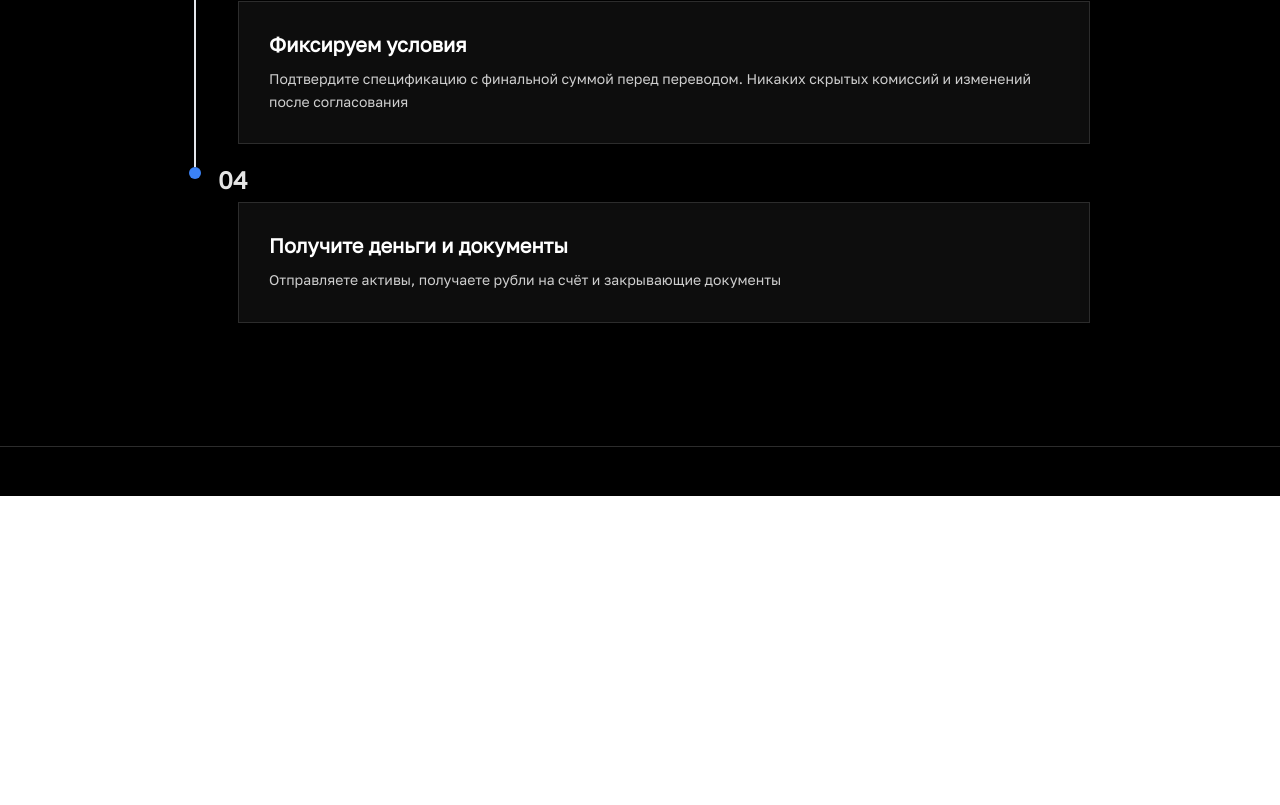
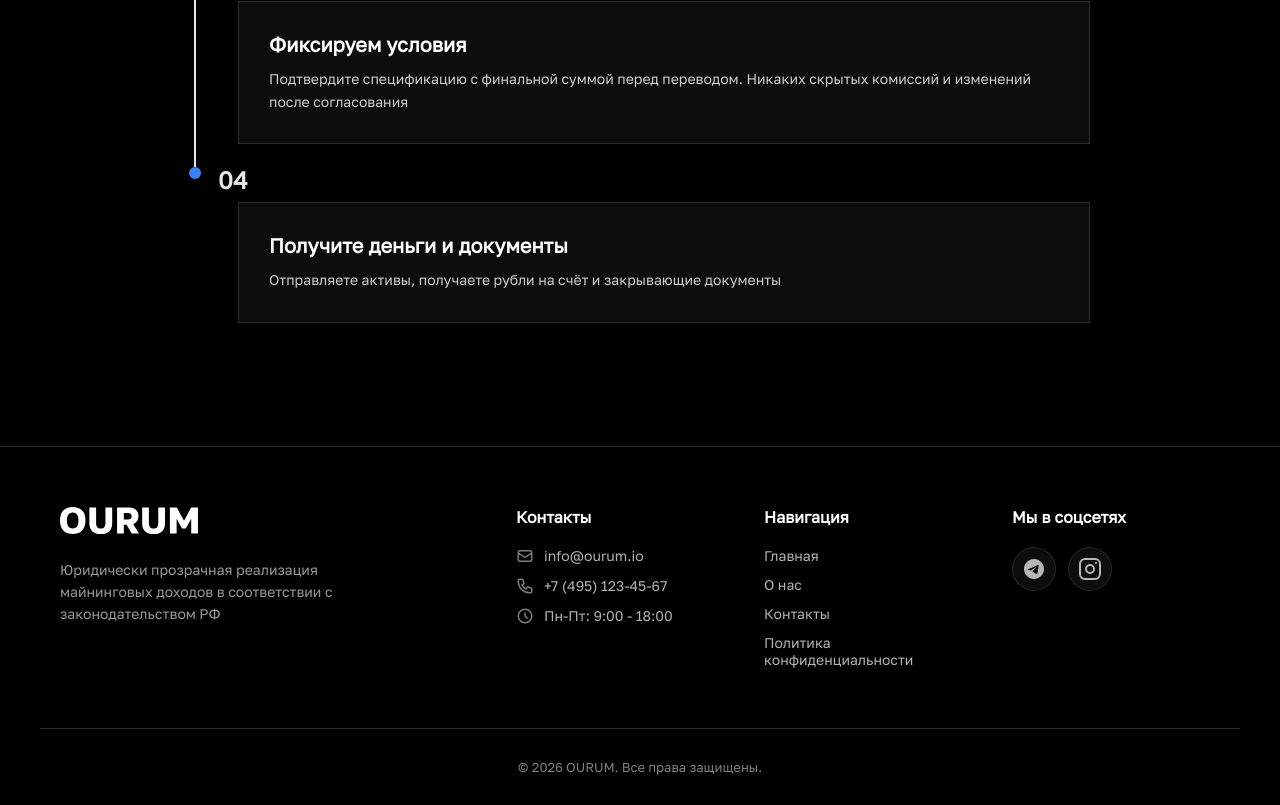
Before and after one commit to temalev/ourum-landing, a Nuxt app: page / in a window 1280 px wide. Shown: the part 1646-2451 px from the top of the page. Before the commit the page ends 2142 px from the top, so only its background shows below. Built offline with nearby package versions, Linux system fonts and the light colour scheme.

Commit message:
доработан футер

```diff
--- a/components/Footer.vue
+++ b/components/Footer.vue
@@ -1,29 +1,234 @@
 <template>
   <footer class="footer">
     <div class="footer__container">
-      <!-- Здесь можно добавить контент footer (ссылки, копирайт и т.д.) -->
+      <!-- Логотип и описание -->
+      <div class="footer__section footer__about">
+        <div class="footer__logo">
+          <img src="@/public/img/OURUM.svg" alt="OURUM" class="footer__logo-img" />
+        </div>
+        <p class="footer__description">
+          Юридически прозрачная реализация майнинговых доходов в соответствии с законодательством РФ
+        </p>
+      </div>
+
+      <!-- Контакты -->
+      <div class="footer__section footer__contacts">
+        <h3 class="footer__title">Контакты</h3>
+        <ul class="footer__list">
+          <li class="footer__list-item">
+            <a href="mailto:info@ourum.io" class="footer__link">
+              <svg width="18" height="18" viewBox="0 0 24 24" fill="none">
+                <path d="M3 8L10.89 13.26C11.2187 13.4793 11.6049 13.5963 12 13.5963C12.3951 13.5963 12.7813 13.4793 13.11 13.26L21 8M5 19H19C19.5304 19 20.0391 18.7893 20.4142 18.4142C20.7893 18.0391 21 17.5304 21 17V7C21 6.46957 20.7893 5.96086 20.4142 5.58579C20.0391 5.21071 19.5304 5 19 5H5C4.46957 5 3.96086 5.21071 3.58579 5.58579C3.21071 5.96086 3 6.46957 3 7V17C3 17.5304 3.21071 18.0391 3.58579 18.4142C3.96086 18.7893 4.46957 19 5 19Z" stroke="currentColor" stroke-width="2" stroke-linecap="round" stroke-linejoin="round"/>
+              </svg>
+              info@ourum.io
+            </a>
+          </li>
+          <li class="footer__list-item">
+            <a href="tel:+74951234567" class="footer__link">
+              <svg width="18" height="18" viewBox="0 0 24 24" fill="none">
+                <path d="M3 5C3 3.89543 3.89543 3 5 3H8.27924C8.70967 3 9.09181 3.27543 9.22792 3.68377L10.7257 8.17721C10.8831 8.64932 10.6694 9.16531 10.2243 9.38787L7.96701 10.5165C9.06925 12.9612 11.0388 14.9308 13.4835 16.033L14.6121 13.7757C14.8347 13.3306 15.3507 13.1169 15.8228 13.2743L20.3162 14.7721C20.7246 14.9082 21 15.2903 21 15.7208V19C21 20.1046 20.1046 21 19 21H18C9.71573 21 3 14.2843 3 6V5Z" stroke="currentColor" stroke-width="2" stroke-linecap="round" stroke-linejoin="round"/>
+              </svg>
+              +7 (495) 123-45-67
+            </a>
+          </li>
+          <li class="footer__list-item">
+            <span class="footer__link">
+              <svg width="18" height="18" viewBox="0 0 24 24" fill="none">
+                <path d="M12 21C16.9706 21 21 16.9706 21 12C21 7.02944 16.9706 3 12 3C7.02944 3 3 7.02944 3 12C3 16.9706 7.02944 21 12 21Z" stroke="currentColor" stroke-width="2" stroke-linecap="round" stroke-linejoin="round"/>
+                <path d="M12 8V12L15 15" stroke="currentColor" stroke-width="2" stroke-linecap="round" stroke-linejoin="round"/>
+              </svg>
+              Пн-Пт: 9:00 - 18:00
+            </span>
+          </li>
+        </ul>
+      </div>
+
+      <!-- Навигация -->
+      <div class="footer__section footer__navigation">
+        <h3 class="footer__title">Навигация</h3>
+        <ul class="footer__list">
+          <li class="footer__list-item">
+            <a href="#" class="footer__link">Главная</a>
+          </li>
+          <li class="footer__list-item">
+            <a href="#" class="footer__link">О нас</a>
+          </li>
+          <li class="footer__list-item">
+            <a href="#" class="footer__link">Контакты</a>
+          </li>
+          <li class="footer__list-item">
+            <a href="#" class="footer__link">Политика конфиденциальности</a>
+          </li>
+        </ul>
+      </div>
+
+      <!-- Соцсети -->
+      <div class="footer__section footer__social">
+        <h3 class="footer__title">Мы в соцсетях</h3>
+        <div class="footer__social-links">
+          <a href="https://t.me/ourum" target="_blank" rel="noopener noreferrer" class="footer__social-link" aria-label="Telegram">
+            <svg width="24" height="24" viewBox="0 0 24 24" fill="currentColor">
+              <path d="M12 2C6.48 2 2 6.48 2 12s4.48 10 10 10 10-4.48 10-10S17.52 2 12 2zm4.64 6.8c-.15 1.58-.8 5.42-1.13 7.19-.14.75-.42 1-.68 1.03-.58.05-1.02-.38-1.58-.75-.88-.58-1.38-.94-2.23-1.5-.99-.65-.35-1.01.22-1.59.15-.15 2.71-2.48 2.76-2.69a.2.2 0 00-.05-.18c-.06-.05-.14-.03-.21-.02-.09.02-1.49.95-4.22 2.79-.4.27-.76.41-1.08.4-.36-.01-1.04-.2-1.55-.37-.63-.2-1.12-.31-1.08-.66.02-.18.27-.36.74-.55 2.92-1.27 4.86-2.11 5.83-2.51 2.78-1.16 3.35-1.36 3.73-1.36.08 0 .27.02.39.12.1.08.13.19.14.27-.01.06.01.24 0 .38z"/>
+            </svg>
+          </a>
+          <a href="https://instagram.com/ourum" target="_blank" rel="noopener noreferrer" class="footer__social-link" aria-label="Instagram">
+            <svg width="24" height="24" viewBox="0 0 24 24" fill="none">
+              <rect x="2" y="2" width="20" height="20" rx="5" stroke="currentColor" stroke-width="2"/>
+              <circle cx="12" cy="12" r="4" stroke="currentColor" stroke-width="2"/>
+              <circle cx="18" cy="6" r="1" fill="currentColor"/>
+            </svg>
+          </a>
+        </div>
+      </div>
+    </div>
+
+    <!-- Копирайт -->
+    <div class="footer__bottom">
+      <div class="footer__copyright">
+        <p>© {{ currentYear }} OURUM. Все права защищены.</p>
+      </div>
     </div>
   </footer>
 </template>
 
+<script setup>
+import { computed } from 'vue';
+
+const currentYear = computed(() => new Date().getFullYear());
+</script>
+
 <style lang="scss" scoped>
 .footer {
   width: 100%;
-  min-height: 50px;
   background-color: #000000;
-  display: flex;
-  align-items: center;
-  position: relative;
-  z-index: 100;
   border-top: 1px solid #2C2C2C;
+  padding: 60px 0 0;
 
   &__container {
-    width: 100%;
-    max-width: 100%;
+    max-width: 1200px;
     margin: 0 auto;
     padding: 0 20px;
+    display: grid;
+    grid-template-columns: 2fr 1fr 1fr 1fr;
+    gap: 40px;
+
+    @media (max-width: 968px) {
+      grid-template-columns: 1fr 1fr;
+      gap: 40px 30px;
+    }
+
+    @media (max-width: 640px) {
+      grid-template-columns: 1fr;
+      gap: 40px;
+    }
+  }
+
+  &__section {
+    display: flex;
+    flex-direction: column;
+  }
+
+  &__logo {
+    margin-bottom: 20px;
+
+    &-img {
+      height: 28px;
+      width: auto;
+    }
+  }
+
+  &__description {
+    color: rgba(255, 255, 255, 0.6);
+    font-size: 14px;
+    line-height: 1.6;
+    max-width: 300px;
+  }
+
+  &__title {
+    color: #FFFFFF;
+    font-size: 16px;
+    font-weight: 600;
+    margin-bottom: 20px;
+  }
+
+  &__list {
+    list-style: none;
+    padding: 0;
+    margin: 0;
+    display: flex;
+    flex-direction: column;
+    gap: 12px;
+  }
+
+  &__list-item {
+    display: flex;
+    align-items: flex-start;
+  }
+
+  &__link {
+    color: rgba(255, 255, 255, 0.7);
+    text-decoration: none;
+    font-size: 14px;
     display: flex;
     align-items: center;
+    gap: 10px;
+    transition: color 0.2s;
+
+    svg {
+      flex-shrink: 0;
+      opacity: 0.7;
+    }
+
+    &:hover {
+      color: rgba(255, 255, 255, 1);
+
+      svg {
+        opacity: 1;
+      }
+    }
+  }
+
+  &__social-links {
+    display: flex;
+    gap: 12px;
+  }
+
+  &__social-link {
+    width: 44px;
+    height: 44px;
+    border-radius: 50%;
+    background: rgba(255, 255, 255, 0.05);
+    border: 1px solid rgba(255, 255, 255, 0.1);
+    display: flex;
+    align-items: center;
+    justify-content: center;
+    color: rgba(255, 255, 255, 0.7);
+    transition: all 0.2s;
+
+    &:hover {
+      background: rgba(59, 130, 246, 0.1);
+      border-color: #3B82F6;
+      color: #3B82F6;
+      transform: translateY(-2px);
+    }
+  }
+
+  &__bottom {
+    max-width: 1200px;
+    margin: 0 auto;
+    padding: 30px 20px;
+    margin-top: 60px;
+    border-top: 1px solid #2C2C2C;
+  }
+
+  &__copyright {
+    text-align: center;
+
+    p {
+      color: rgba(255, 255, 255, 0.5);
+      font-size: 13px;
+      margin: 0;
+    }
   }
 }
 </style>
```
